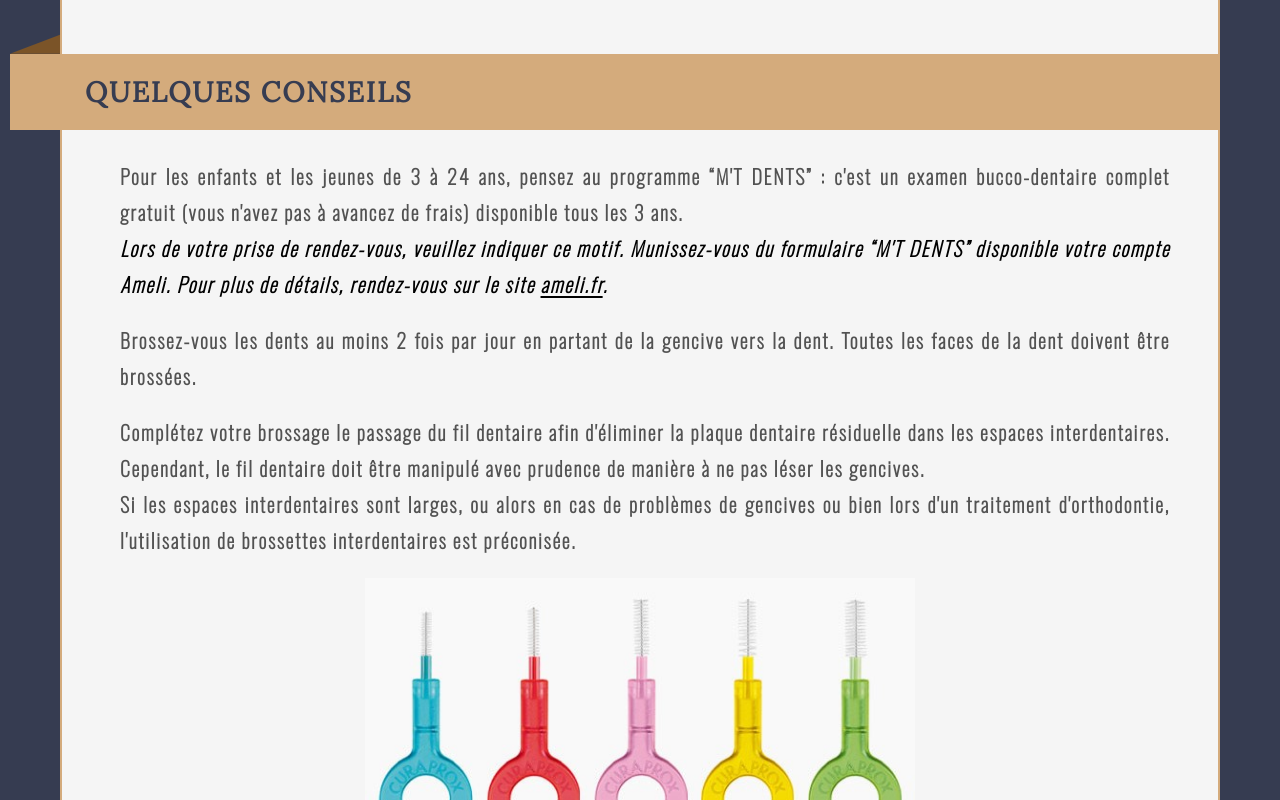
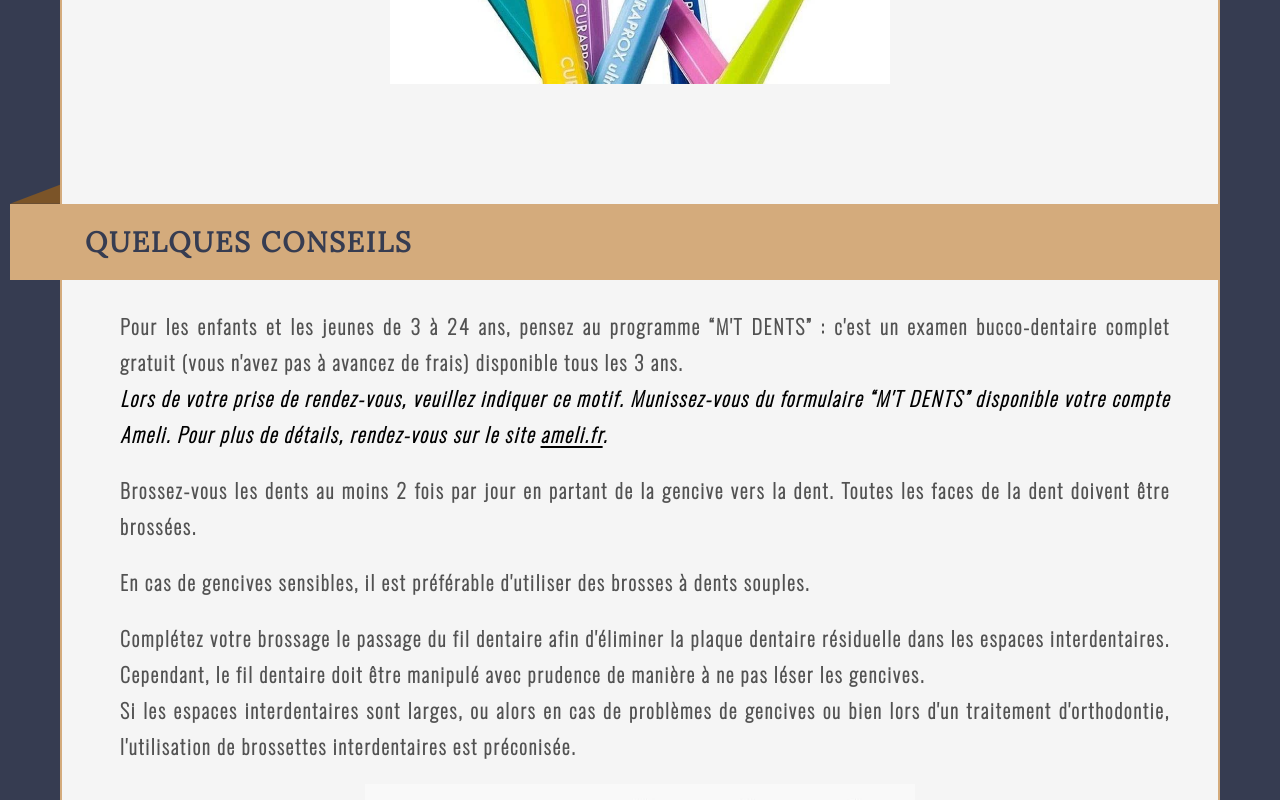
Before and after one commit to Votha-Chheng/cabinet-lenvolee, a Next.js app: page /hygiene in a window 1280 px wide. Shown: the part 1274-2074 px from the top of the page. Built offline with nearby package versions, Linux system fonts and the light colour scheme; a web font is replaced by a local one.

Commit message:
Dernières corrections

```diff
--- a/pages/hygiene.js
+++ b/pages/hygiene.js
@@ -69,7 +69,7 @@ const HygienePage = () => {
             Pour assurer la pérennité de nos traitements il est essentiel d&apos;enseigner les bons gestes d&apos;hygiène bucco-dentaire que vous pourrez réaliser chez vous. Au cabinet une salle est dédiée à l&apos;en&shy;seignement des techniques d&apos;hy&shy;giène bucco-dentaire et des conseils sur le matériel vous sera fourni. Ces techni&shy;ques sont essentielles à maîtri&shy;ser lors d&apos;atteinte du système d&apos;at&shy;tache de la dent appelée <em>maladie parodontale</em>.
           </p>
           <div className="img-coin">
-            Image coin hygiène
+            <Image className="img-coin" src="/images/brosses-curaprox.jpg" alt="brosses à dents souples" layout="fill" objectFit="cover"/>
           </div>
         </section>
           <div className="h3-title">
@@ -108,6 +108,14 @@ const HygienePage = () => {
                 </div>
                 <div>
                   Brossez-vous les dents au moins 2 fois par jour en partant de la gencive vers la dent. Toutes les faces de la dent doivent être brossées.
+                </div>
+              </motion.li>
+              <motion.li variants={childList}>
+                <div>
+                  <i className="fa-solid fa-circle-play"></i>
+                </div>
+                <div>
+                  En cas de gencives sensibles, il est préférable d&apos;utiliser des brosses à dents souples.
                 </div>
               </motion.li>
               <motion.li variants={childList}>
@@ -157,10 +165,10 @@ const MainWrapper = styled.main`
   }
 
   .img-coin{
+    position:relative;
     width:500px;
-    height:300px;
+    height:450px;
     margin:0 auto;
-    border: 5px solid red;
     text-align: center;
     display: flex;
     justify-content: center;
@@ -195,7 +203,14 @@ const MainWrapper = styled.main`
       width:100%;
     }
     .img-coin{
-      width:100%;
+      width:450px;
+      height:400px;
+    }
+  }
+  @media (max-width:500px){
+    .img-coin{
+      width:90%;
+      height:340px;
     }
   }
 `
```
Also changed, not shown: components/homesecond.js (+39 -3 lines), public/images/brosses-curaprox.jpg (added).
